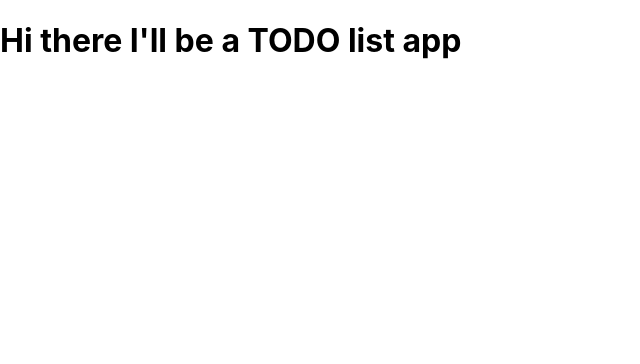
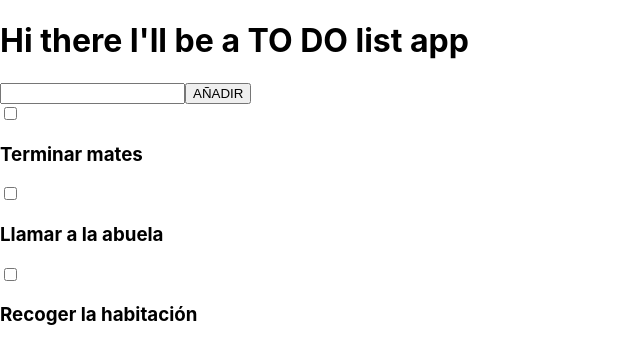
Before and after one commit to programming-classes/react-guide, a React (Create React App) app: page / in a window 1280 px wide. Shown: the top 364 px of the page, without its empty margins (0-640 px from the left). Built offline with nearby package versions, Linux system fonts and the light colour scheme.

Commit message:
Add 2 simple components for the app

```diff
--- a/src/App.js
+++ b/src/App.js
@@ -1,4 +1,16 @@
+import TaskItem from "./TaskItem";
+import InputComponent from "./InputComponent";
+
 const App = () => {
-  return <h1>Hi there I'll be a TODO list app</h1>;
+  return (
+    <div>
+      <h1>Hi there I'll be a TO DO list app</h1>
+
+      <InputComponent />
+      <TaskItem title="Terminar mates" />
+      <TaskItem title="Llamar a la abuela" />
+      <TaskItem title="Recoger la habitación" />
+    </div>
+  );
 };
 export default App;
--- /dev/null
+++ b/src/InputComponent.js
@@ -0,0 +1,12 @@
+import React from "react";
+
+const InputComponent = (props) => {
+  return (
+    <div>
+      <input type="text" />
+      <button>AÑADIR</button>
+    </div>
+  );
+};
+
+export default InputComponent;
--- /dev/null
+++ b/src/TaskItem.js
@@ -0,0 +1,11 @@
+const TaskItem = (props) => {
+  return (
+    <div>
+      <input type="checkbox"></input>
+      <h3>{props.title}</h3>
+      <span class="dashicons dashicons-trash"></span>
+    </div>
+  );
+};
+
+export default TaskItem;
```
